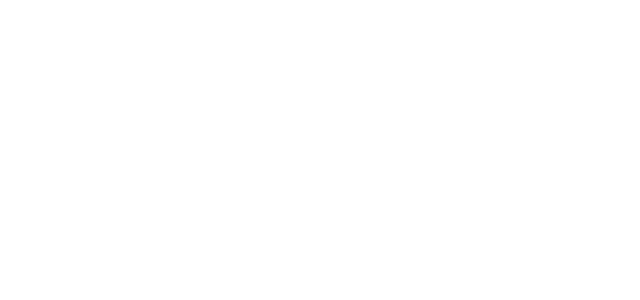
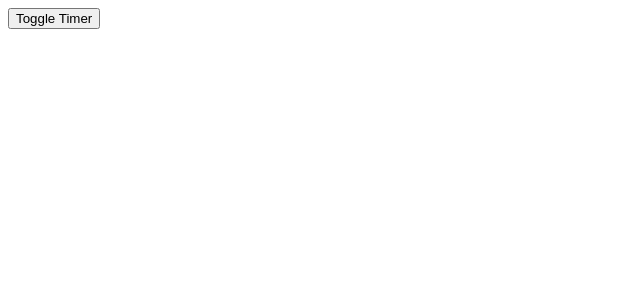
Before and after one commit to sp-chyoo/chy-ExamReact, a React (Create React App) app in the folder my-app/: page / in a window 1280 px wide. Shown: the top 300 px of the page, without its empty margins (0-640 px from the left). Built offline with nearby package versions, Linux system fonts and the light colour scheme.

Commit message:
useEffect() 예제 추가 1. Timer.js 파일 추가 - Timer컴포넌트

```diff
--- a/my-app/src/App.js
+++ b/my-app/src/App.js
@@ -1,9 +1,22 @@
 import './App.css';
+import React, {useState} from 'react';
+import Timer from './component/Timer';
 
+/**
+ * 버튼 클릭 시 토글되어, 타이머 컴포넌트는 나타내거나 사라지는 기능을 추가
+ * 타이머 컴포넌트가 나타날 때 - useEffect()가 동작되고, setInterval() 시작
+ * 타이머 컴포넌트가 사라질 때 - useEffect()가 중지되고, setInterval() 중지
+ * @returns App 컴포넌트
+ */
 function App() {
+  const [showTimer, setShowTimer] = useState(false);
+
   return (
     <div>
-
+      {showTimer && <Timer></Timer>}
+      <button onClick={() => {
+        setShowTimer(!showTimer);
+      }}>Toggle Timer</button>
     </div>
   );
 }
```
